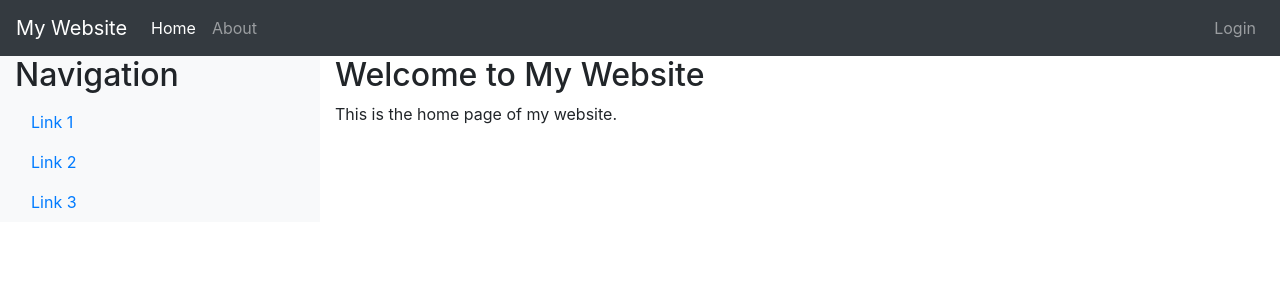
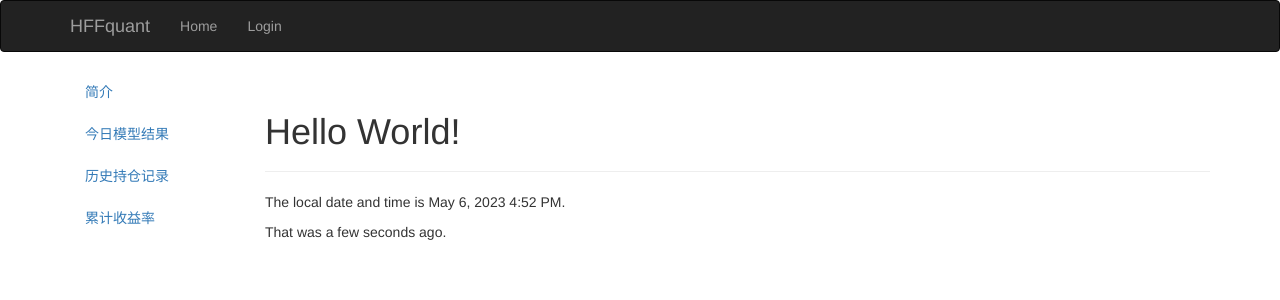
Before and after one commit to yongruifang/my_flask_web, a Flask app: page / in a window 1280 px wide. Shown: the top 300 px of the page. Run offline with Flask 3, Linux system fonts and the light colour scheme; some libraries are stand-ins or nearby versions.

Commit message:
使用bootstrap框架进行重构

```diff
--- a/app.py
+++ b/app.py
@@ -2,10 +2,18 @@
 from flask import Flask, render_template, request, session, redirect, url_for, flash
 import sqlite3
 import functools
+from flask_bootstrap import Bootstrap
+from datetime import datetime
+from flask_moment import Moment
+
 
 # 创建 Flask 应用
 app = Flask(__name__)
 app.secret_key = "my_secret_key"
+
+bootstrap = Bootstrap(app)
+moment = Moment(app)
+
 
 # 连接数据库
 conn = sqlite3.connect('admin.db')
@@ -67,7 +75,7 @@ def index():
     # if 'admin' in session:
     #     return "Welcome, %s!" % session['admin']
     # else:
-    return render_template('index.html')
+    return render_template('index.html', current_time=datetime.utcnow())
 
 # 定义关于页面函数
 @app.route('/about')
@@ -75,6 +83,15 @@ def index():
 def about():
     return "This is a simple Flask website."
 
+@app.errorhandler(404)
+def page_not_found(e):
+    return render_template('404.html'), 404
+
+
+@app.errorhandler(500)
+def internal_server_error(e):
+    return render_template('500.html'), 500
+
 # 运行应用
 if __name__ == '__main__':
-    app.run()
+    app.run(debug=True)
--- /dev/null
+++ b/templates/base.html
@@ -0,0 +1,61 @@
+{% extends "bootstrap/base.html" %}
+
+{% block title %}HFFquant{% endblock %}
+{% block head %}
+{{ super() }}
+<link rel="shortcut icon" href="{{ url_for('static', filename='stock.png') }}" type="image/x-icon">
+<link rel="icon" href="{{ url_for('static', filename='stock.png') }}" type="image/x-icon">
+{% endblock %}
+{% block navbar %}
+<div class="navbar navbar-inverse" role="navigation">
+    <div class="container">
+        <div class="navbar-header">
+            <button type="button" class="navbar-toggle" data-toggle="collapse" data-target=".navbar-collapse">
+                <span class="sr-only">Toggle navigation</span>
+                <span class="icon-bar"></span>
+                <span class="icon-bar"></span>
+                <span class="icon-bar"></span>
+            </button>
+            <a class="navbar-brand" href="/">HFFquant</a>
+        </div>
+        <div class="navbar-collapse collapse">
+            <ul class="nav navbar-nav">
+                <li><a href="/">Home</a></li>
+                    {% if 'admin' in session %}
+                    <span class="navbar-text">
+                        Welcome, {{session['admin']}}!
+                    </span>
+                        <li class="nav-item">
+                            <a class="nav-link" href="/logout">Logout</a>
+                        </li>
+                    {% else %}
+                            <li class="nav-item">
+                                <a class="nav-link" href="/login">Login</a>
+                            </li>
+                    {% endif %}
+            </ul>
+        </div>
+    </div>
+</div>
+<div class="container">
+    <div class="row">
+        <div class="col-md-2">
+            <ul class="nav nav-pills nav-stacked">
+                <li><a href="#">简介</a></li>
+                <li><a href="#">今日模型结果</a></li>
+                <li><a href="#">历史持仓记录</a></li>
+                <li><a href="#">累计收益率</a></li>
+            </ul>
+        </div>
+        <div class="col-md-10">
+            {% block page_content %}{% endblock %}
+        </div>
+    </div>
+</div>
+{% endblock %}
+
+
+{% block scripts %}
+{{ super() }}
+{{ moment.include_moment() }}
+{% endblock %}
--- a/templates/index.html
+++ b/templates/index.html
@@ -1,68 +1,11 @@
-<!DOCTYPE html>
-<html>
-<head>
-    <title>My Website</title>
-    <meta charset="utf-8">
-    <meta name="viewport" content="width=device-width, initial-scale=1">
-    <link rel="stylesheet" href="https://maxcdn.bootstrapcdn.com/bootstrap/4.5.2/css/bootstrap.min.css">
-    <script src="https://ajax.googleapis.com/ajax/libs/jquery/3.5.1/jquery.min.js"></script>
-    <script src="https://cdnjs.cloudflare.com/ajax/libs/popper.js/1.16.0/umd/popper.min.js"></script>
-    <script src="https://maxcdn.bootstrapcdn.com/bootstrap/4.5.2/js/bootstrap.min.js"></script>
-</head>
-<body>
-    <nav class="navbar navbar-expand-sm bg-dark navbar-dark">
-        <a class="navbar-brand" href="#">My Website</a>
-        <button class="navbar-toggler" type="button" data-toggle="collapse" data-target="#navbarNav">
-            <span class="navbar-toggler-icon"></span>
-        </button>
-        <div class="collapse navbar-collapse" id="navbarNav">
-            <ul class="navbar-nav">
-                <li class="nav-item active">
-                    <a class="nav-link" href="/">Home</a>
-                </li>
-                <li class="nav-item">
-                    <a class="nav-link" href="/about">About</a>
-                </li>
-            </ul>
-            {% if 'admin' in session %}
-                <span class="navbar-text">
-                    Welcome, {{session['admin']}}!
-                </span>
-                <ul class="navbar-nav ml-auto">
-                    <li class="nav-item">
-                        <a class="nav-link" href="/logout">Logout</a>
-                    </li>
-                </ul>
-            {% else %}
-                <ul class="navbar-nav ml-auto">
-                    <li class="nav-item">
-                        <a class="nav-link" href="/login">Login</a>
-                    </li>
-                </ul>
-            {% endif %}
-        </div>
-    </nav>
-    <div class="container-fluid">
-        <div class="row">
-            <div class="col-sm-3 bg-light">
-                <h2>Navigation</h2>
-                <ul class="nav nav-pills flex-column">
-                    <li class="nav-item">
-                        <a class="nav-link" href="#">Link 1</a>
-                    </li>
-                    <li class="nav-item">
-                        <a class="nav-link" href="#">Link 2</a>
-                    </li>
-                    <li class="nav-item">
-                        <a class="nav-link" href="#">Link 3</a>
-                    </li>
-                </ul>
-            </div>
-            <div class="col-sm-9">
-                <h2>Welcome to My Website</h2>
-                <p>This is the home page of my website.</p>
-            </div>
-        </div>
-    </div>
-</body>
-</html>
+{% extends "base.html" %}
+
+{% block title %}HFFquant{% endblock %}
+
+{% block page_content %}
+<div class="page-header">
+    <h1>Hello World!</h1>
+</div>
+<p>The local date and time is {{ moment(current_time).format('LLL') }}.</p>
+<p>That was {{ moment(current_time).fromNow(refresh=True) }}.</p>
+{% endblock %}
```
Also changed, not shown: templates/404.html (added, +9 -0 lines), templates/500.html (added, +9 -0 lines), templates/login.html (+14 -16 lines), static/stock.png (added).
